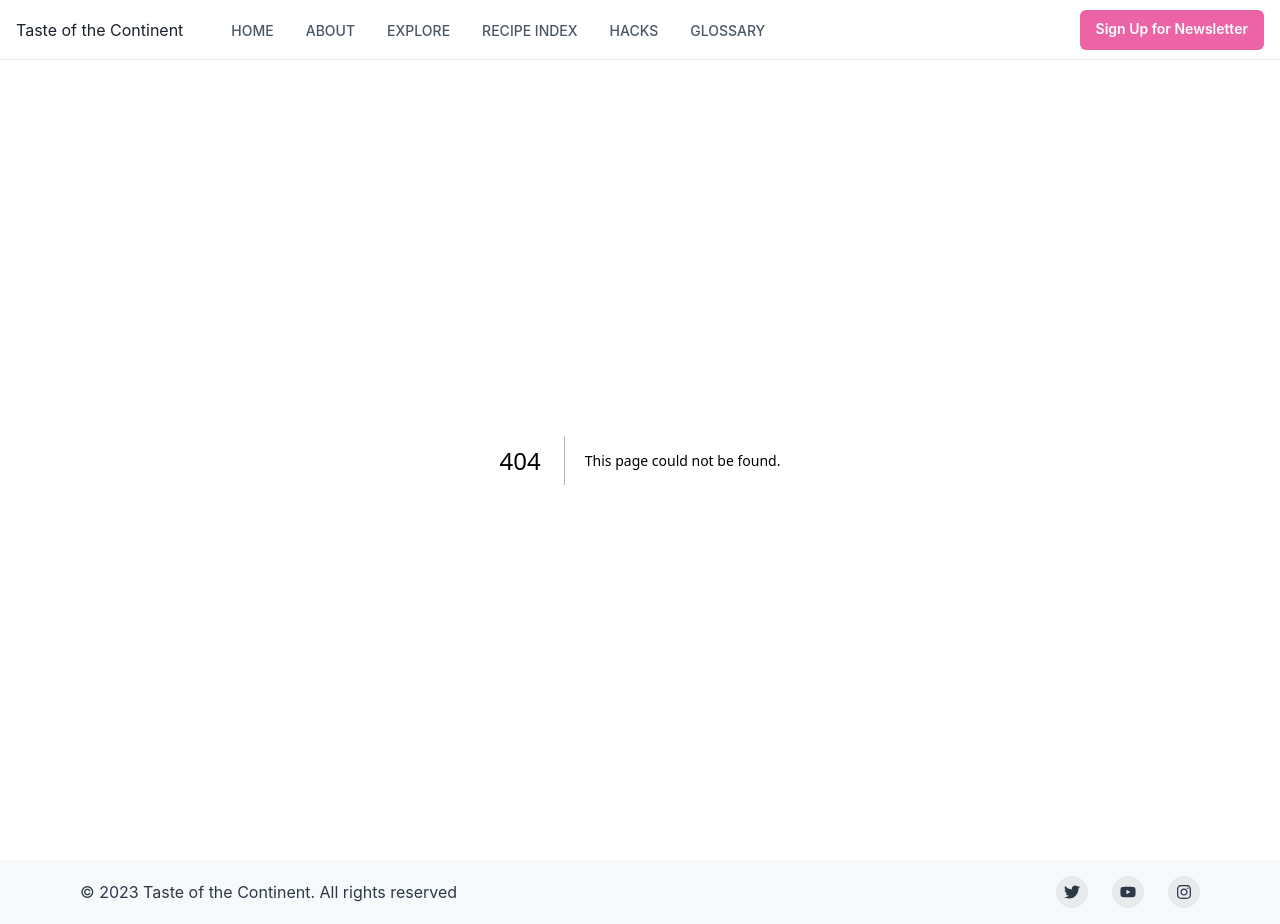
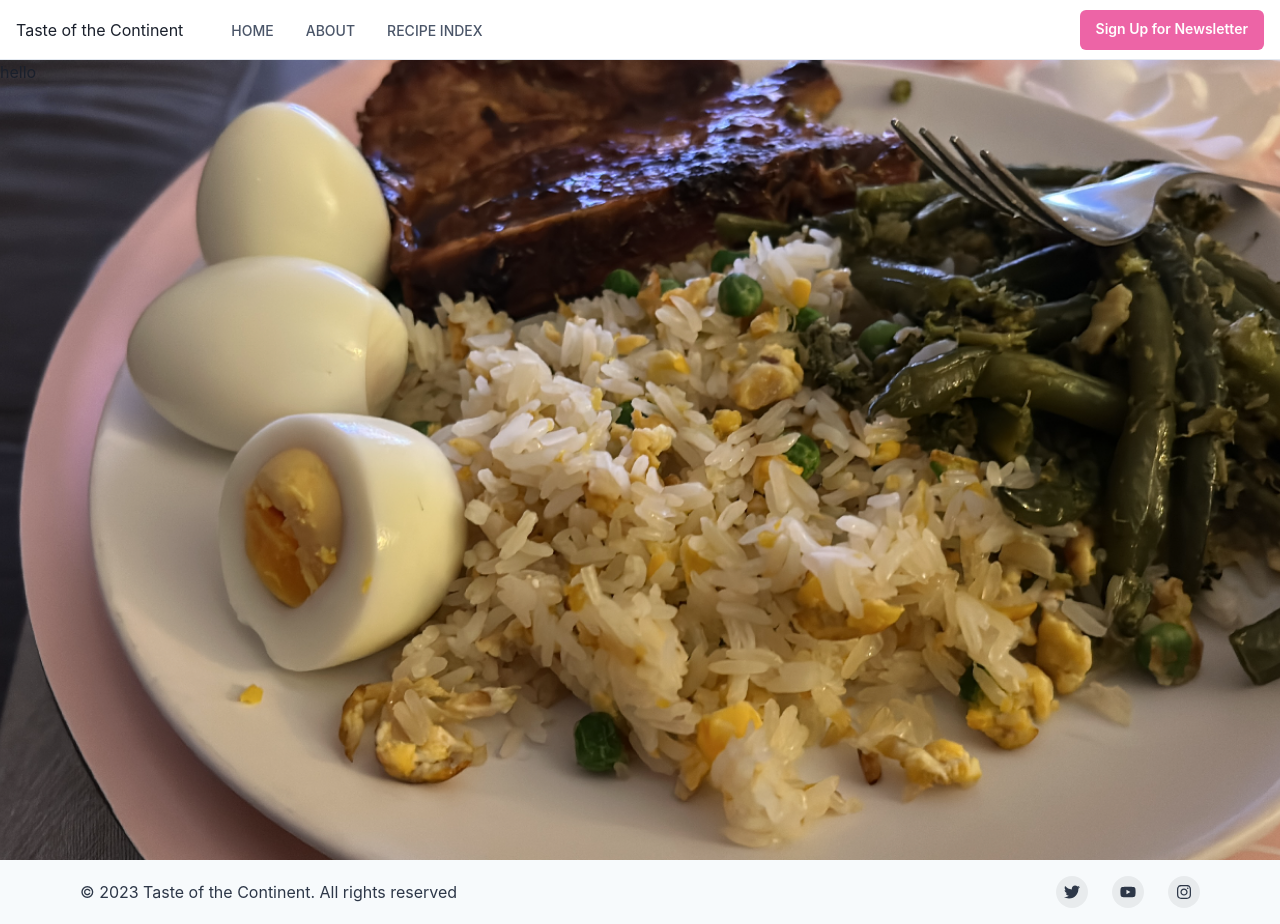
Before and after one commit to damachi/foodblogFinal, a Next.js app: page /about in a window 1280 px wide. Before the commit this address had no page. Built offline with nearby package versions, Linux system fonts and the light colour scheme.

Commit message:
added background image to about

```diff
--- /dev/null
+++ b/app/about/page.tsx
@@ -0,0 +1,17 @@
+"use client"
+import mypic from '/images/backgroundimage.png'
+
+import Image from 'next/image'
+// import { Tabs, TabList, TabPanels, Tab, TabPanel, Box, Image } from '@chakra-ui/react'
+
+
+export default function AboutMe() {
+
+
+    return (
+        <div className='w-full h-screen bg-backgroundimage bg-no-repeat bg-cover bg-center'>
+            hello
+        </div>
+
+    )
+}
--- a/components/Ingredients.tsx
+++ b/components/Ingredients.tsx
@@ -23,7 +23,7 @@ export default function Ingredients() {
     return (
         <div>
 
-            <div className="flex justify-end"><SecondaryOptions></SecondaryOptions></div>
+            <div className="flex justify-start"><SecondaryOptions></SecondaryOptions></div>
             <CheckboxGroup colorScheme='blue'>
                 <Stack direction={['column']}>
 
--- a/components/Navbar.tsx
+++ b/components/Navbar.tsx
@@ -244,27 +244,28 @@ const NAV_ITEMS: Array<NavItem> = [
     },
     {
         label: 'ABOUT',
+        href:'/about'
     },
-    {
-        label: 'EXPLORE',
-        children: [
-            {
-                label: 'Trending Recipes',
-                subLabel: 'Recipes people like to make',
-                href: '#',
-            },
-            {
-                label: 'Beginner frienly recipes',
-                subLabel: 'Recipes anyone can make',
-                href: '#',
-            },
-            {
-                label: 'Where to buy stuff',
-                subLabel: 'Find ingredients near you',
-                href: '#',
-            },
-        ],
-    },
+    // {
+    //     label: 'EXPLORE',
+    //     children: [
+    //         {
+    //             label: 'Trending Recipes',
+    //             subLabel: 'Recipes people like to make',
+    //             href: '#',
+    //         },
+    //         {
+    //             label: 'Beginner frienly recipes',
+    //             subLabel: 'Recipes anyone can make',
+    //             href: '#',
+    //         },
+    //         {
+    //             label: 'Where to buy stuff',
+    //             subLabel: 'Find ingredients near you',
+    //             href: '#',
+    //         },
+    //     ],
+    // },
 
     {
         label: 'RECIPE INDEX',
@@ -272,12 +273,12 @@ const NAV_ITEMS: Array<NavItem> = [
     },
 
 
-    {
-        label: 'HACKS',
-        href: '#',
-    },
-    {
-        label: 'GLOSSARY',
-        href: '#',
-    },
+    // {
+    //     label: 'HACKS',
+    //     href: '#',
+    // },
+    // {
+    //     label: 'GLOSSARY',
+    //     href: '#',
+    // },
 ]
--- a/tailwind.config.js
+++ b/tailwind.config.js
@@ -6,4 +6,11 @@ module.exports = {
     './app/**/*.{js,ts,jsx,tsx,mdx}',
   ],
   plugins: [],
+  theme: {
+    extend: {
+      backgroundImage: {
+        'backgroundimage': "url('../public/images/backgroundimage.png')",
+      }
+    }
+  },
 }
```
Also changed, not shown: app/globals.css (line endings or trailing spaces), public/images/backgroundimage.png (added).
